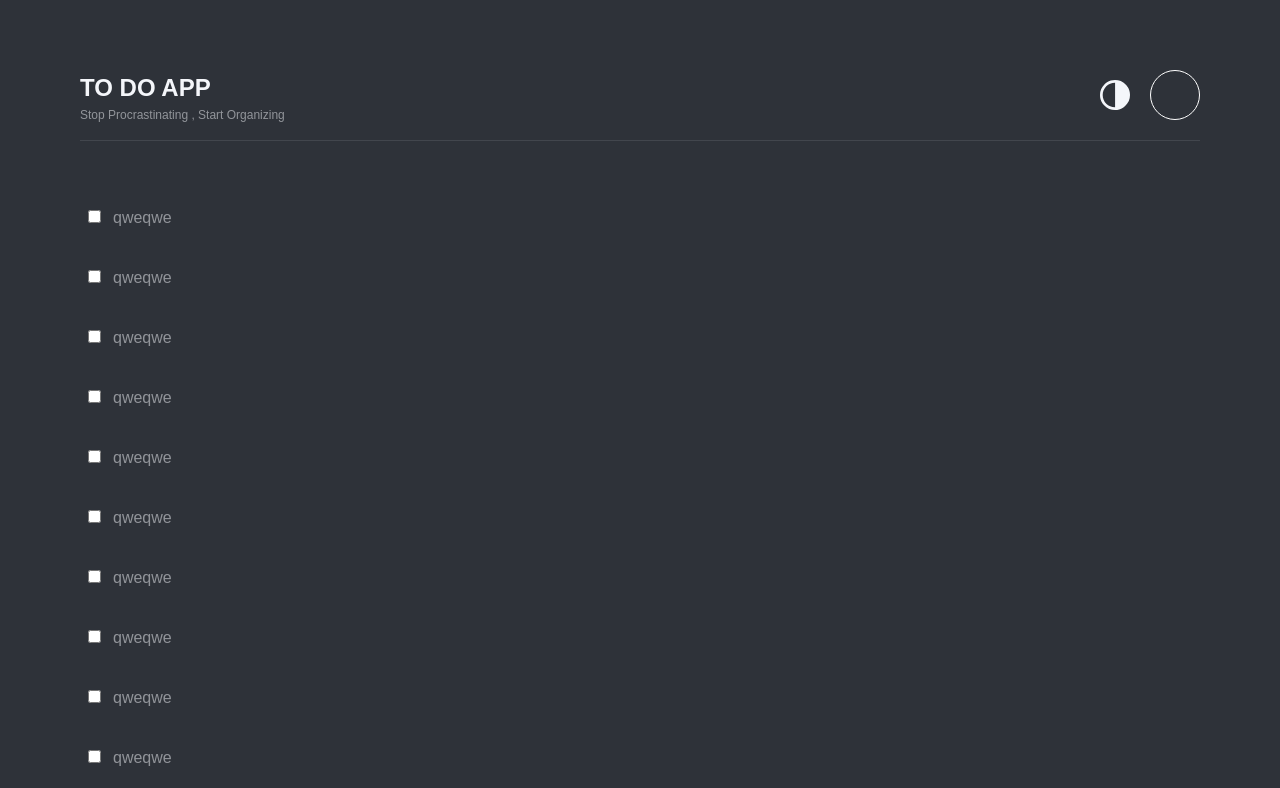
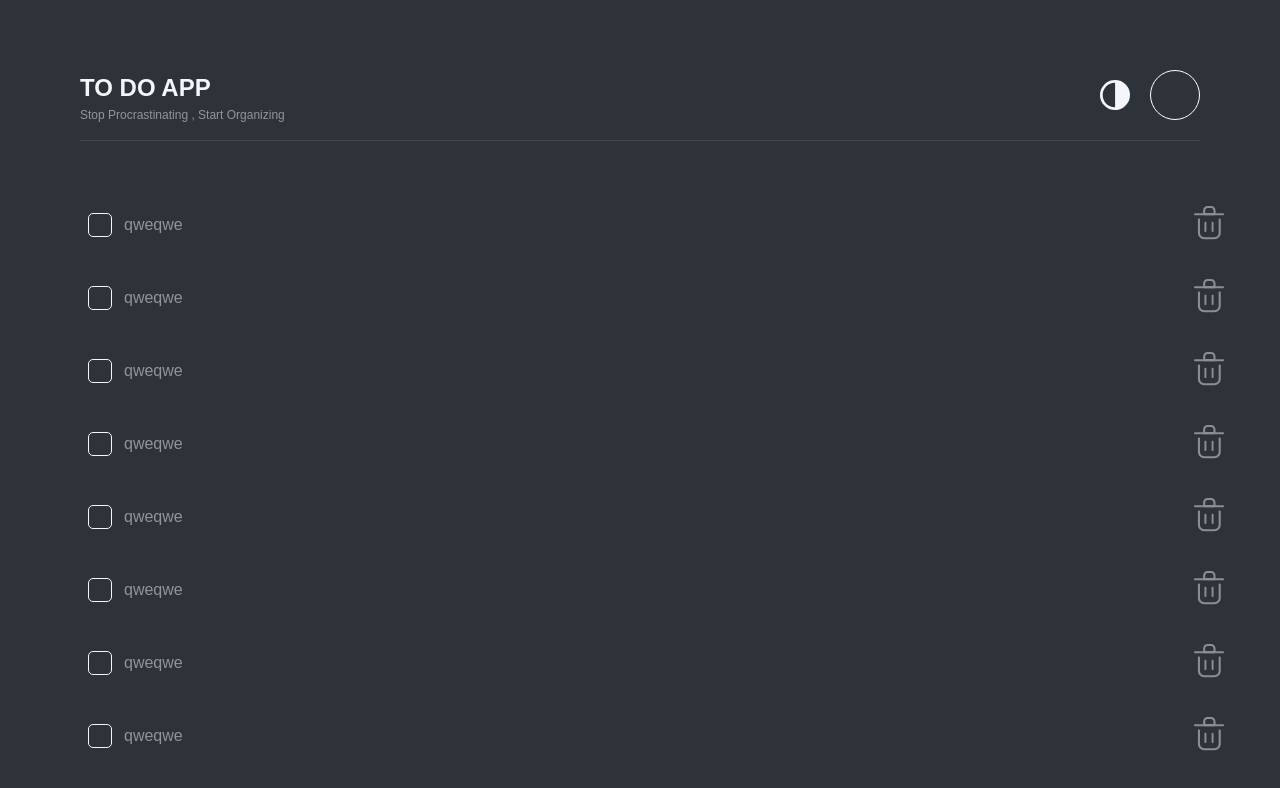
Before and after one commit to Maliks223/todo-app-fe, a React (Create React App) app: page / in a window 1280 px wide. Shown: the top 788 px of the page. Built offline with nearby package versions, Linux system fonts and the light colour scheme.

Commit message:
edited todo

```diff
--- a/package.json
+++ b/package.json
@@ -11,6 +11,7 @@
     "@types/react": "^18.2.0",
     "@types/react-dom": "^18.2.1",
     "axios": "^1.4.0",
+    "clsx": "^1.2.1",
     "react": "^18.2.0",
     "react-dom": "^18.2.0",
     "react-router-dom": "^6.11.0",
--- a/src/Components/Todo/todo.scss
+++ b/src/Components/Todo/todo.scss
@@ -3,23 +3,56 @@
 @import "../../Variables/_fonts.scss";
 
 .todo-item-container {
-  margin-top: 18px;
-  margin-bottom: 18px;
+  margin: 18px 0;
+  width: 100%;
+  display: flex;
+  justify-content: space-between;
+  align-items: center;
+  position: relative;
+  word-wrap: break-word;
+
+  &.completed {
+    text-decoration: line-through;
+    text-decoration-color: $dark-white;
+  }
 
   .todo-item-checkbox {
+    appearance: none;
+    -webkit-appearance: none;
+    -moz-appearance: none;
+    min-height: 24px;
+    min-width: 24px;
     cursor: pointer;
-    margin-right: 12px;
-    // background-color: $black;
-    &:hover {
-      //   border: 1px solid $black;
+    background: $black;
+    border: 1.5px solid $white;
+    border-radius: 5px;
+    position: relative;
+    &:checked::after {
+      top: 0px;
+      border-radius: 4px;
+      position: absolute;
+      content: "✔";
+      color: white; // didin't use variable this color will be white in both themes
+      background-color: $blue;
+      padding: 2px 6px 2px 6px;
     }
   }
 
   .todo-item {
     @include fontStyles(normal, 400, 16px, 24px);
     color: $dark-white;
-    max-width: 100px;
-    height: auto;
-    min-height: 100%;
+    min-width: 100%;
+    margin-left: 12px;
+    padding-right: 12px;
+  }
+
+  .delete-todo-button {
+    background-color: $black;
+    outline: 0;
+    border: 0;
+
+    svg {
+      cursor: pointer;
+    }
   }
 }
--- a/src/Components/Todo/todo.tsx
+++ b/src/Components/Todo/todo.tsx
@@ -1,15 +1,29 @@
 import "./todo.scss";
+import clsx from "clsx";
+import { useState } from "react";
 
 interface TodoItemProps {
   id?: number;
   text?: string;
   completed?: boolean;
   onToggle?: (id: number) => void;
+  onClick?: boolean;
 }
 
-const TodoItem = ({ id, text, completed, onToggle }: TodoItemProps) => {
+const TodoItem = ({
+  id,
+  text,
+  completed,
+  onToggle,
+  onClick,
+}: TodoItemProps) => {
+
+
+
   return (
-    <div className="todo-item-container">
+    <div
+     className={`todo-item-container ` + clsx(completed && "completed")}
+     >
       <input
         className="todo-item-checkbox"
         type="checkbox"
@@ -17,9 +31,51 @@ const TodoItem = ({ id, text, completed, onToggle }: TodoItemProps) => {
         checked={completed}
         // onChange={() => onToggle && onToggle(id)}
       />
+
       <label className="todo-item" htmlFor={id?.toString()}>
         {text}
       </label>
+
+      <button className="delete-todo-button">
+        <svg
+          width="30"
+          height="34"
+          viewBox="0 0 30 34"
+          fill="none"
+          xmlns="http://www.w3.org/2000/svg"
+        >
+          <path
+            fill-rule="evenodd"
+            clip-rule="evenodd"
+            d="M11.413 15.6522C11.9533 15.6522 12.3913 16.1043 12.3913 16.662V25.0771C12.3913 25.6348 11.9533 26.087 11.413 26.087C10.8728 26.087 10.4348 25.6348 10.4348 25.0771V16.662C10.4348 16.1043 10.8728 15.6522 11.413 15.6522Z"
+            fill="#8C8E93"
+          />
+          <path
+            fill-rule="evenodd"
+            clip-rule="evenodd"
+            d="M18.587 15.6522C19.1272 15.6522 19.5652 16.1043 19.5652 16.662V25.0771C19.5652 25.6348 19.1272 26.087 18.587 26.087C18.0467 26.087 17.6087 25.6348 17.6087 25.0771V16.662C17.6087 16.1043 18.0467 15.6522 18.587 15.6522Z"
+            fill="#8C8E93"
+          />
+          <path
+            fill-rule="evenodd"
+            clip-rule="evenodd"
+            d="M0 8.15217C0 7.6119 0.468539 7.17391 1.04651 7.17391H28.9535C29.5315 7.17391 30 7.6119 30 8.15217C30 8.69245 29.5315 9.13043 28.9535 9.13043H1.04651C0.468539 9.13043 0 8.69245 0 8.15217Z"
+            fill="#8C8E93"
+          />
+          <path
+            fill-rule="evenodd"
+            clip-rule="evenodd"
+            d="M4.95059 12.3913C5.52362 12.3913 5.98814 12.8508 5.98814 13.4177V27.1026C5.98814 29.3701 7.84625 31.2081 10.1383 31.2081H20.5138C22.806 31.2081 24.664 29.3701 24.664 27.1026V13.4177C24.664 12.8508 25.1286 12.3913 25.7016 12.3913C26.2746 12.3913 26.7391 12.8508 26.7391 13.4177V27.1026C26.7391 30.5038 23.952 33.2609 20.5138 33.2609H10.1383C6.70022 33.2609 3.91304 30.5038 3.91304 27.1026V13.4177C3.91304 12.8508 4.37757 12.3913 4.95059 12.3913Z"
+            fill="#8C8E93"
+          />
+          <path
+            fill-rule="evenodd"
+            clip-rule="evenodd"
+            d="M13.6051 2.10702C12.2744 2.10702 11.1957 3.20759 11.1957 4.56522V7.02341H19.4565V4.56522C19.4565 3.20758 18.3778 2.10702 17.0471 2.10702H13.6051ZM9.13043 4.56522C9.13043 2.04392 11.1338 0 13.6051 0H17.0471C19.5184 0 21.5217 2.04393 21.5217 4.56522V8.07692C21.5217 8.65876 21.0594 9.13043 20.4891 9.13043H10.163C9.59275 9.13043 9.13043 8.65876 9.13043 8.07692V4.56522Z"
+            fill="#8C8E93"
+          />
+        </svg>
+      </button>
     </div>
   );
 };
--- a/src/Pages/Dashboard/dashboard.scss
+++ b/src/Pages/Dashboard/dashboard.scss
@@ -2,7 +2,7 @@
 @import "../../Variables/_mixins.scss";
 @import "../../Variables/_fonts.scss";
 
-.dashboard-container{
+.dashboard-container {
   background-color: $black;
   width: 100%;
   display: flex;
@@ -10,4 +10,5 @@
   align-items: flex-start;
   padding-left: 88px;
   padding-right: 122px;
+  min-height: calc(100vh - 189px);
 }
```
Also changed, not shown: 1 other file (tests, documents, lock files or other folders). Lines whose indentation alone changed are shown as unchanged.
